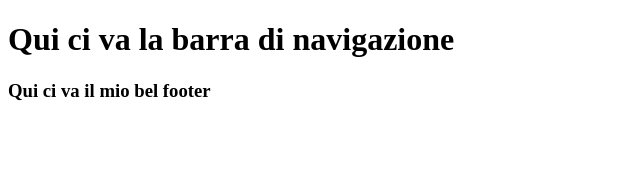
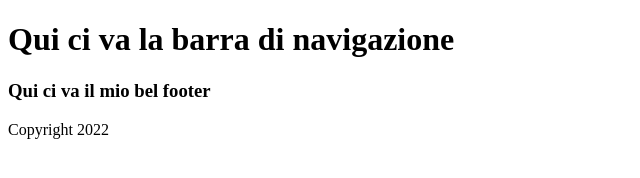
Before and after one commit to InfoSimoneGiusti/primi-passi-git, a plain HTML site: page index.html in a window 1280 px wide. Shown: the whole page, without its empty margins (0-640 px from the left). Drawn offline with Linux system fonts and the light colour scheme.

Commit message:
Footer concluso

```diff
--- a/index.html
+++ b/index.html
@@ -13,6 +13,7 @@
 
     <footer>
         <h3>Qui ci va il mio bel footer</h3>
+        <p>Copyright 2022</p>
     </footer>
 </body>
 </html>
```
